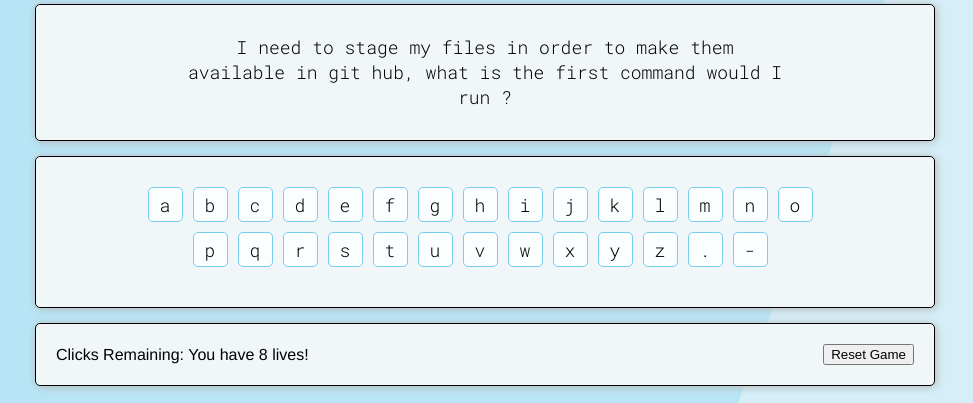
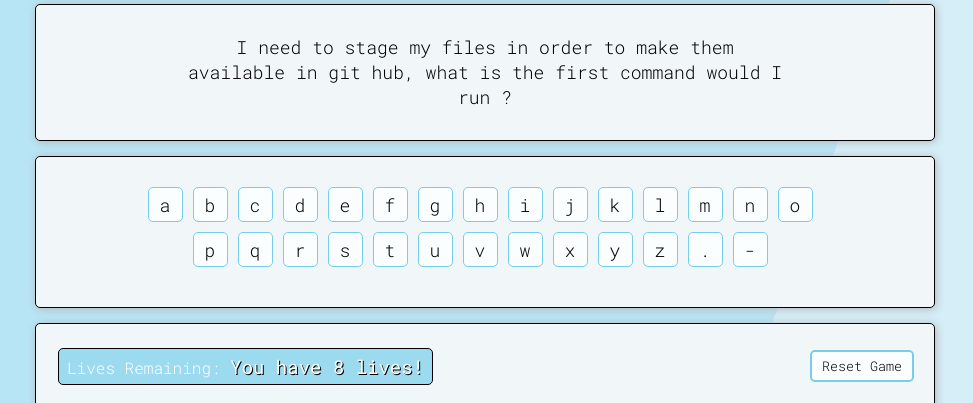
Before and after one commit to dustinapodaca/HanGit, a plain HTML site: page index.html in a window 1280 px wide. Shown: the part 138-541 px from the top of the page, without its empty margins (155-1128 px from the left). Drawn offline with Linux system fonts and the light colour scheme.

Commit message:
updated css

```diff
--- a/css/style.css
+++ b/css/style.css
@@ -56,13 +56,14 @@ h1 {
   border: 1px solid rgb(118, 205, 236);
   border-radius: 5px;
   background-color: rgb(251, 254, 255);
+  transition: 300ms;
   color: black;
 }
 
 .diffButtons:hover {
   background-color: rgb(156, 218, 240);
   color: white;
-  transition: 300ms;
+  cursor: pointer;
 }
 
 #resultsDiv {
@@ -77,18 +78,19 @@ h1 {
 .resultsLink {
   text-decoration: none;
   border: thin solid black;
+  border-radius: 5px;
   padding: 10px;
   background-color: rgb(156, 218, 240);
   color: white;
   font-weight: 200;
   font-size: 18px;
+  transition: 300ms;
 }
 
 .resultsLink:hover {
   background-color: rgb(186, 229, 245);
   color: black;
   /* text-decoration: line-through; */
-  transition: 300ms;
 }
 
 .questionContainer {
@@ -154,13 +156,14 @@ h1 {
   font-family: 'Roboto Mono', monospace;
   font-weight: 300;
   font-size: 18px;
+  transition: 300ms;
 }
 
 .keyboardButtons:hover {
   background-color: rgb(156, 218, 240);
   /* box-shadow: 1px 1px 4px rgb(60, 113, 133); */
   color: white;
-  transition: 300ms;
+  cursor: pointer;
 }
 
 /* .selected {
@@ -181,6 +184,45 @@ h1 {
   box-shadow: 1px 1px 8px #b4b4b4;
   background-color: rgb(241, 247, 248);
   border-radius: 5px;
+  font-family: 'Roboto Mono', monospace;
+}
+
+.pClicks {
+  padding: 8px;
+  background-color: rgb(156, 218, 240);
+  color: white;
+  border: thin solid black;
+  border-radius: 5px;
+  margin-left: 2px;
+  font-weight: 300;
+}
+
+#clicks {
+  font-size: 19px;
+  font-weight: 400;
+  text-shadow: 1px 1px 0px rgb(0, 0, 0);
+}
+
+
+.resetButton {
+  margin: 6px auto;
+  padding: 5px 10px;
+  width: 100%;
+  max-width: 240px;
+  box-sizing: border-box;
+  font-family: 'Roboto Mono', monospace;
+  font-weight: 300;
+  border: 2px solid rgb(118, 205, 236);
+  border-radius: 5px;
+  background-color: rgb(251, 254, 255);
+  color: black;
+  transition: 300ms;
+}
+
+.resetButton:hover {
+  background-color: rgb(156, 218, 240);
+  color: white;
+  cursor: pointer;
 }
 
 #letterDisplay {
--- a/index.html
+++ b/index.html
@@ -32,7 +32,7 @@
       <div id="keyboardButtons"></div>
     </div>
     <div class="counterDiv">
-      <p class="pClicks">Clicks Remaining: <a id="clicks">8</a></p>
+      <p class="pClicks">Lives Remaining: <a id="clicks">8</a></p>
       <div>
         <button type="submit" class="resetButton" id="reset" onclick="document.location.reload()">Reset Game</button>
       </div>
```
